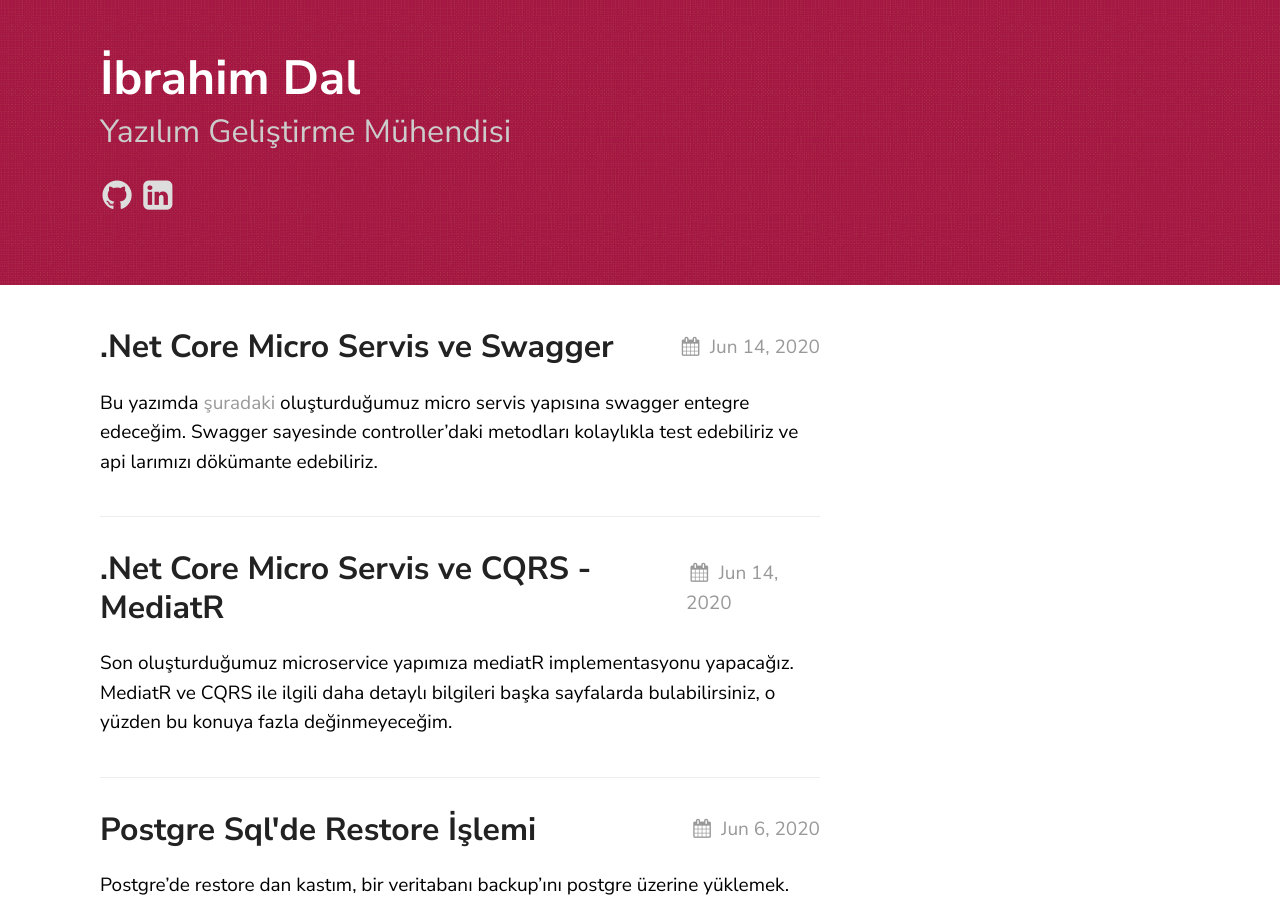
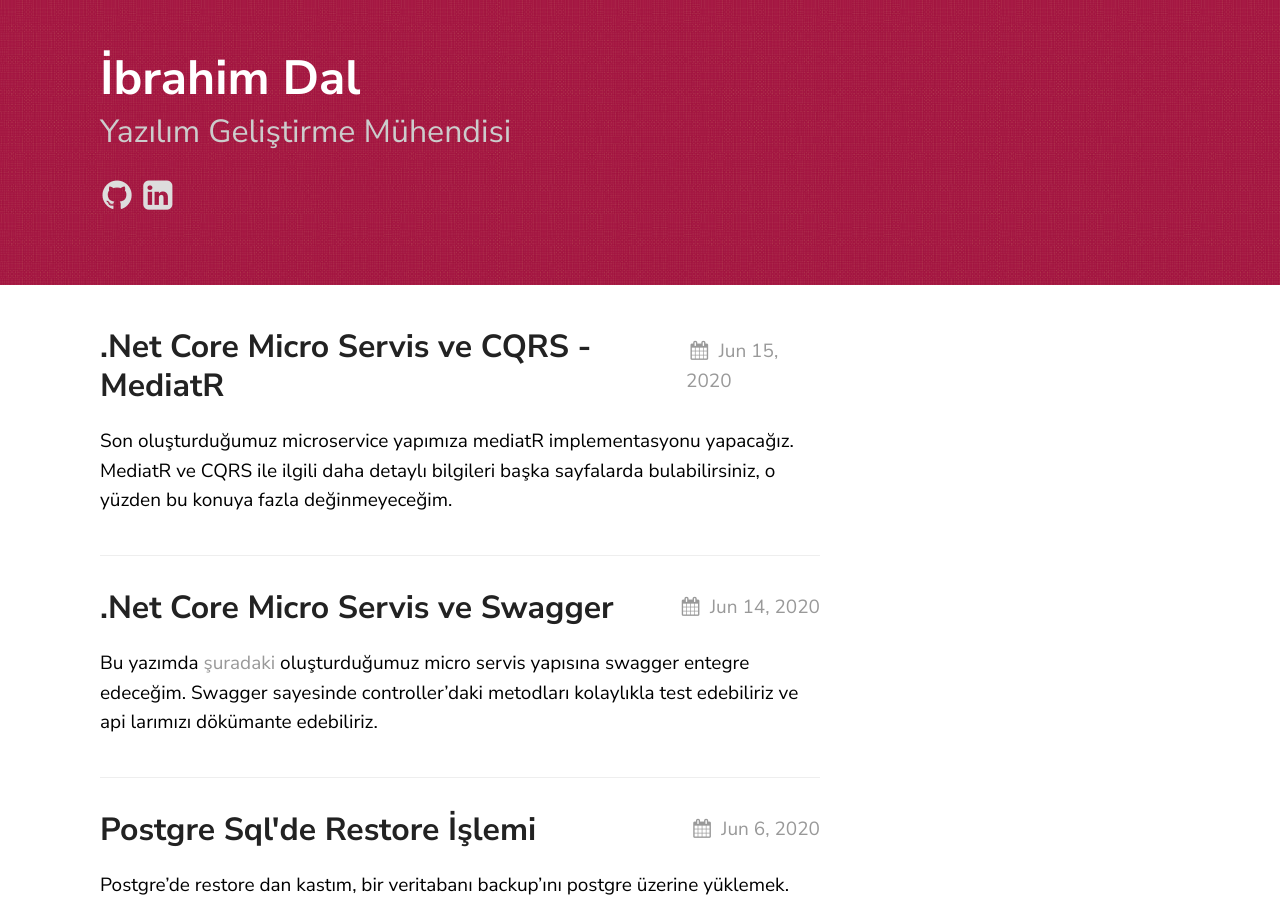
Before and after one commit to ibrahimdal/ibrahimdal.github.io, a Jekyll site: the page built from index.md, in a window 1280 px wide and 900 px high. Built offline with Jekyll 4.4.1, drawn with Linux system fonts in a browser that asks for light colours.

Commit message:
changed date.

```diff
--- a/_posts/2020-06-14-net-core-da-microservice-servis-discovery-ve-cqrs-mediatr.markdown
+++ b/_posts/2020-06-15-net-core-da-microservice-servis-discovery-ve-cqrs-mediatr.markdown
@@ -2,7 +2,7 @@
 layout: post
 title:  ".Net Core Micro Servis ve CQRS - MediatR"
 description:
-date:   2020-06-14 22:01:36 +0530
+date:   2020-06-15 18:01:36 +0530
 categories: .NetCore MicroService Swagger
 ---
 Son oluşturduğumuz microservice yapımıza mediatR implementasyonu yapacağız. MediatR ve CQRS ile ilgili daha detaylı bilgileri başka sayfalarda bulabilirsiniz, o yüzden bu konuya fazla değinmeyeceğim.
```
